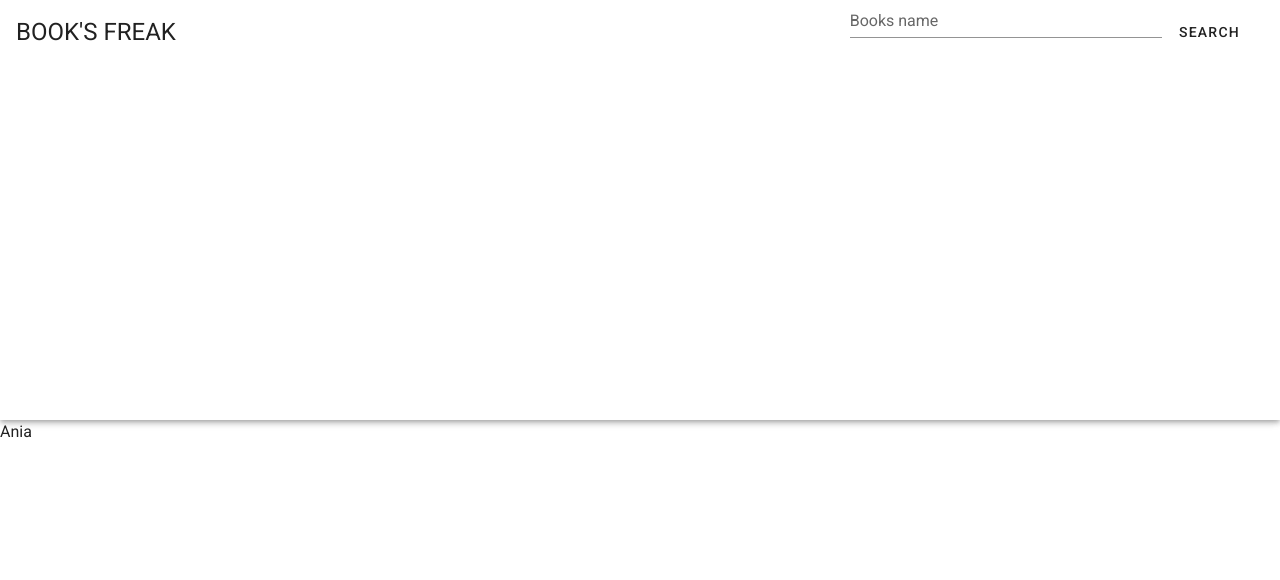
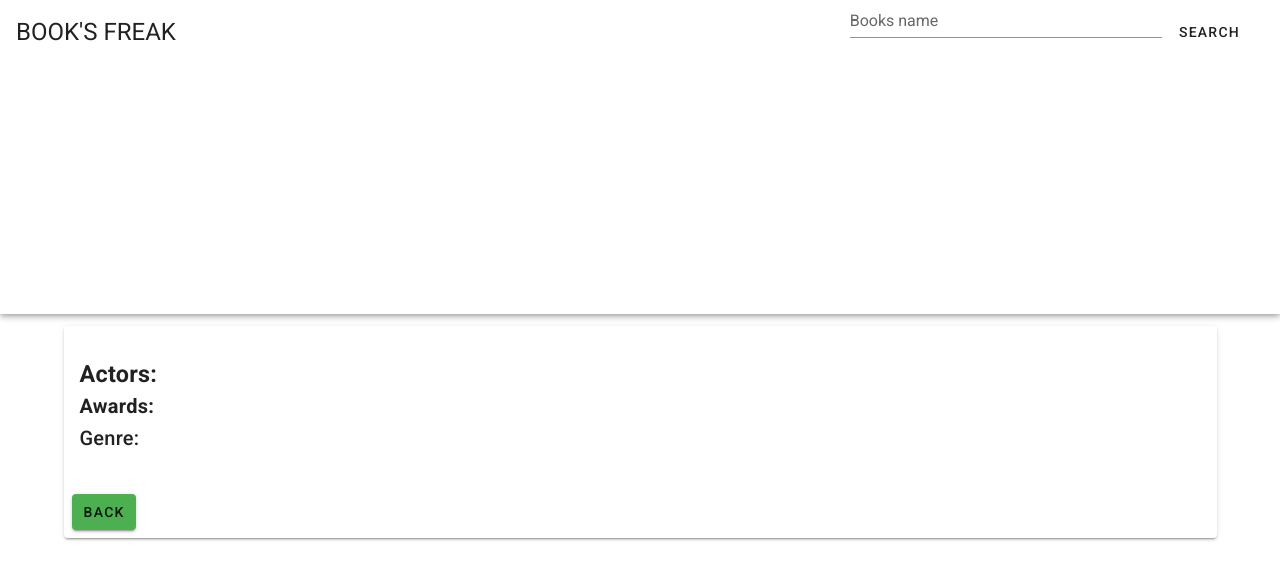
Before and after one commit to aniaska4/search_books, a Vue app: page /book in a window 1280 px wide. Shown: the top 580 px of the page. Built offline with nearby package versions, Linux system fonts and the light colour scheme.

Commit message:
layout single book

```diff
--- a/src/components/SingleBook.vue
+++ b/src/components/SingleBook.vue
@@ -1,5 +1,25 @@
 <template lang="pug">
-    .name Ania
+<v-container>
+    <v-layout wrap>
+      <v-flex xs12 mr-1 ml-1>
+        <v-card>
+          <v-img></v-img>
+          <v-card-title primary-title>
+            <div>
+              <h2 class="headline mb-0"></h2>
+              <p> </p>
+              <h3>Actors:</h3>
+               <h4>Awards:</h4>
+               <p>Genre:</p>
+            </div>
+          </v-card-title>
+          <v-card-actions>
+            <v-btn flat color="green" >back</v-btn>
+          </v-card-actions>
+        </v-card>
+      </v-flex>
+    </v-layout>
+</v-container>
 </template>
 <script>
 export default {
```
